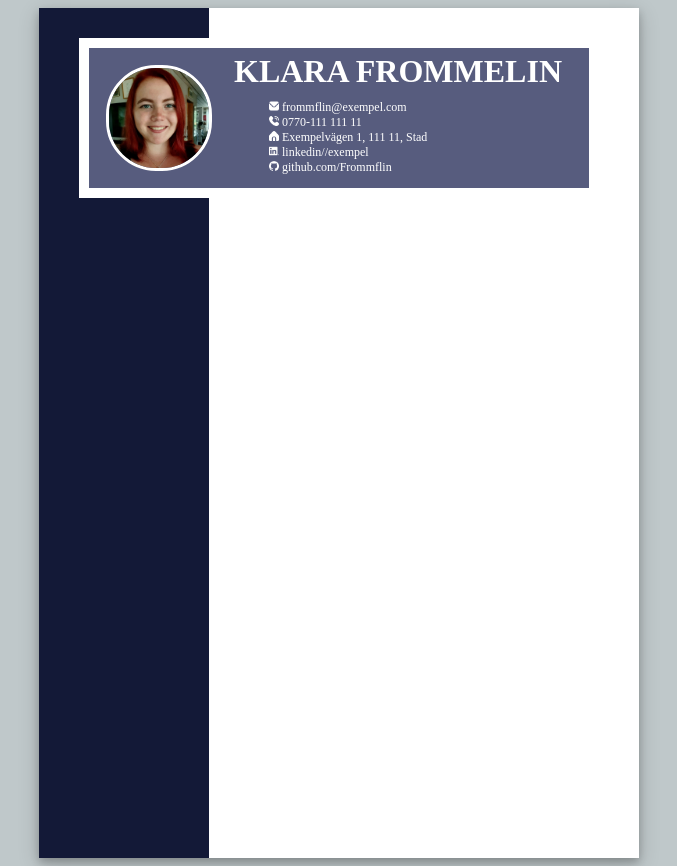
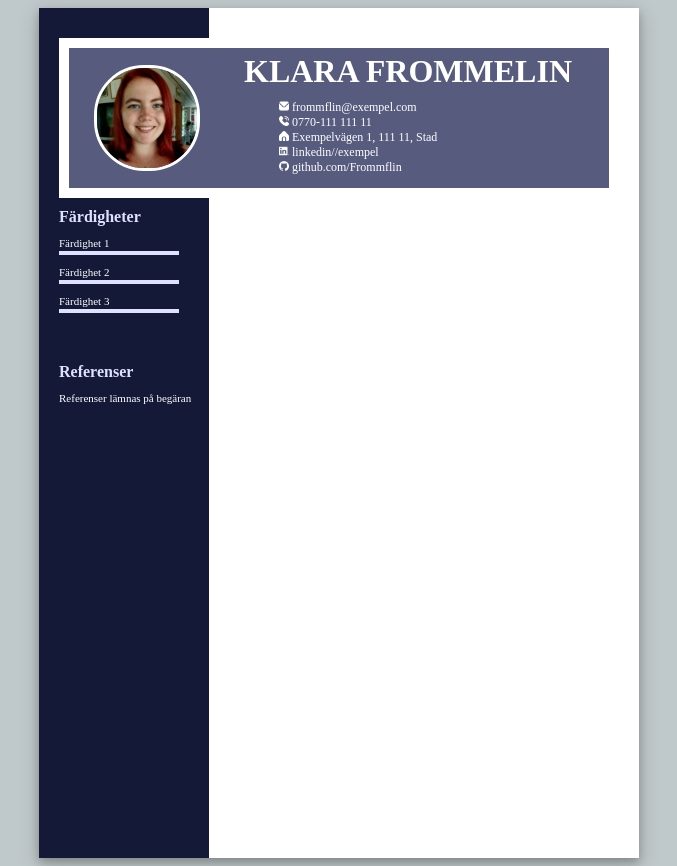
Before and after one commit to Frommflin/Weekly46-CV, a plain HTML site: page index.html in a window 1280 px wide. Shown: the whole page, without its empty margins (301-978 px from the left). Drawn offline with Linux system fonts and the light colour scheme.

Commit message:
Added skills and references

```diff
--- a/index.html
+++ b/index.html
@@ -1,5 +1,5 @@
 <!DOCTYPE html>
-<html lang="en">
+<html lang="sv">
     <head>
         <meta charset="UTF-8">
         <meta name="viewport" content="width=device-width, initial-scale=1.0">
@@ -42,6 +42,20 @@
             </div>
             <div id="skills">
                 <!-- skills and references -->
+                <div id="box">
+                    <h4>Färdigheter</h4>
+                    <p>Färdighet 1</p>
+                    <div class="skilllvl"></div>
+                    <p>Färdighet 2</p>
+                    <div class="skilllvl"></div>
+                    <p>Färdighet 3</p>
+                    <div class="skilllvl"></div>
+
+                    <h4>Referenser</h4>
+                    <p>
+                        Referenser lämnas på begäran
+                    </p>
+                </div>
             </div>
             <div id="experience">
                 <!-- experiences -->
--- a/styles.css
+++ b/styles.css
@@ -29,16 +29,16 @@ body{
     color: var(--white);
     display: flex;
     height: 140px;
-    left: 40px;
+    left: 20px;
     position: absolute;
     top: 30px;
-    width: 500px;
+    width: 540px;
 }
 #img, #info{
     height: 140px;
 }
 #img{
-    width: 140px;
+    width: 155px;
     display: inline-flex;
 }
 #profilepicture{
@@ -49,7 +49,7 @@ body{
     width: 100px;
 }
 #info{
-    width: 360px;
+    margin-left: 15px;
 }
 h1{
     text-transform: uppercase;
@@ -68,8 +68,24 @@ ul{
 
 #skills{
     background-color: var(--primary-dark);
+    color: var(--white);
     height: 100%;
     width: 170px;
+}
+#box{
+    margin: 200px 10px 0px 20px;
+}
+#skills h4{
+    color: var(--primary-light);
+    margin: 50px 0px 10px 0px;
+}
+#skills p{
+    font-size: 11px;
+    margin-bottom: 2px;
+}
+.skilllvl{
+    border-top: 4px solid var(--primary-light);
+    width: 120px;
 }
 
 #experience{
```
